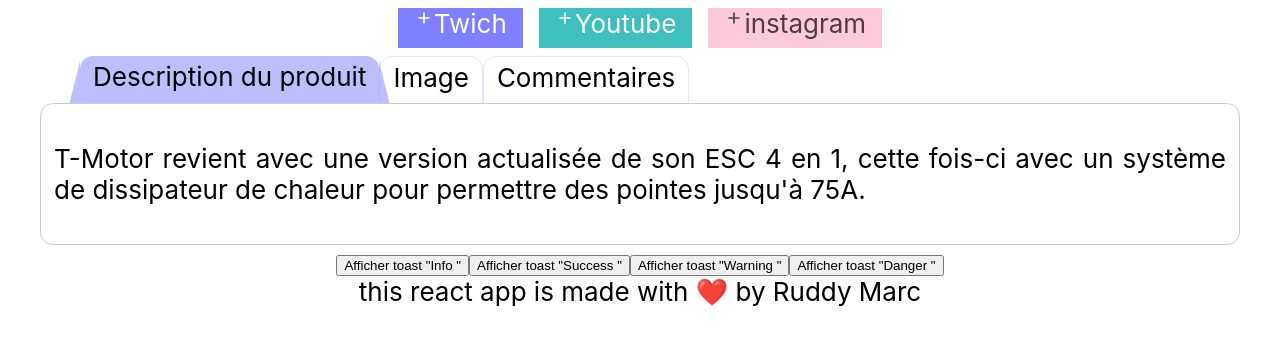
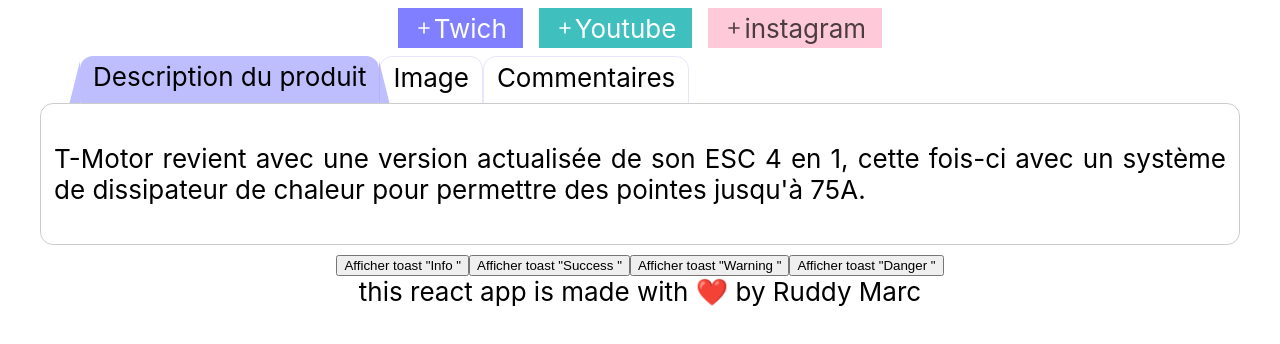
Before and after one commit to ruddymarc/studi-exercice-react-app, a React (Create React App) app: page / in a window 1280 px wide. Shown: the top 344 px of the page. Built offline with nearby package versions, Linux system fonts and the light colour scheme.

Commit message:
style: scope tag style components

```diff
--- a/src/Components/Tag.jsx
+++ b/src/Components/Tag.jsx
@@ -1,27 +1,18 @@
 /* eslint-disable import/no-unresolved */
 /* eslint-disable react/prop-types */
 import React from 'react';
+import styles from './Tag.module.css';
 
 function Tag({
   label, color, backgroundColor, borderRadius,
 }) {
-  const defaultStyle = {
-    height: '40px',
-    display: 'inline-flex',
-    alignItem: 'center',
-    padding: '0 1rem',
-    margin: '0.5rem',
-  };
-
   return (
     <span
-      className="Tag"
-      style={{
-        ...defaultStyle, color, backgroundColor, borderRadius,
-      }}
+      className={styles.Tag}
+      style={{ color, backgroundColor, borderRadius }}
     >
       <svg
-        style={{ height: '20px', width: 'auto' }}
+        className={styles.TagIcon}
         xmlns="http://www.w3.org/2000/svg"
         fill="none"
         viewBox="0 0 24 24"
--- /dev/null
+++ b/src/Components/Tag.module.css
@@ -0,0 +1,11 @@
+.Tag {
+  height: 40px;
+  display: inline-flex;
+  align-items: center;
+  padding: 0 1rem;
+  margin: 0.5rem;
+}
+.TagIcon {
+  height: 20px;
+  width: auto;
+}
```
